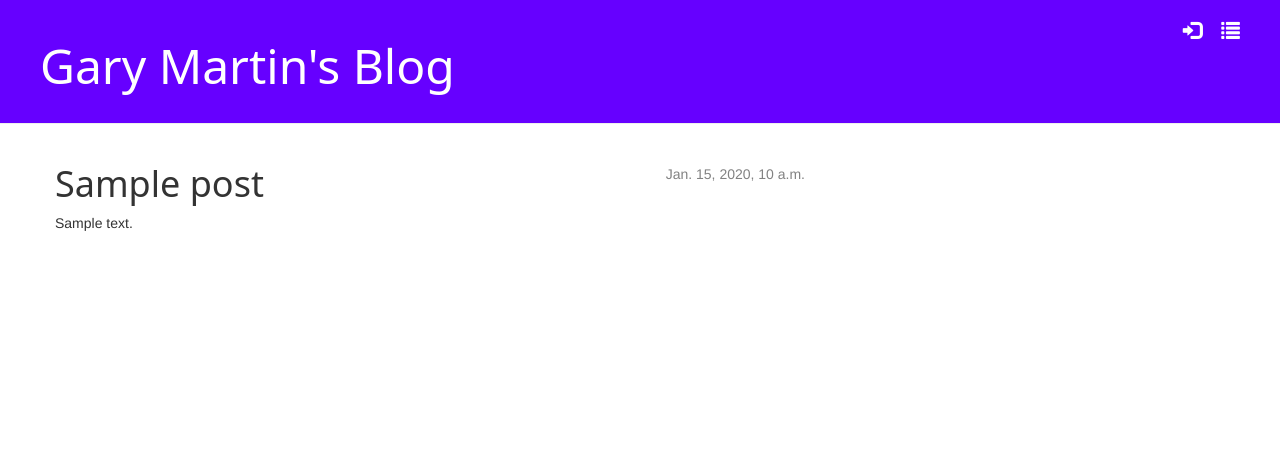
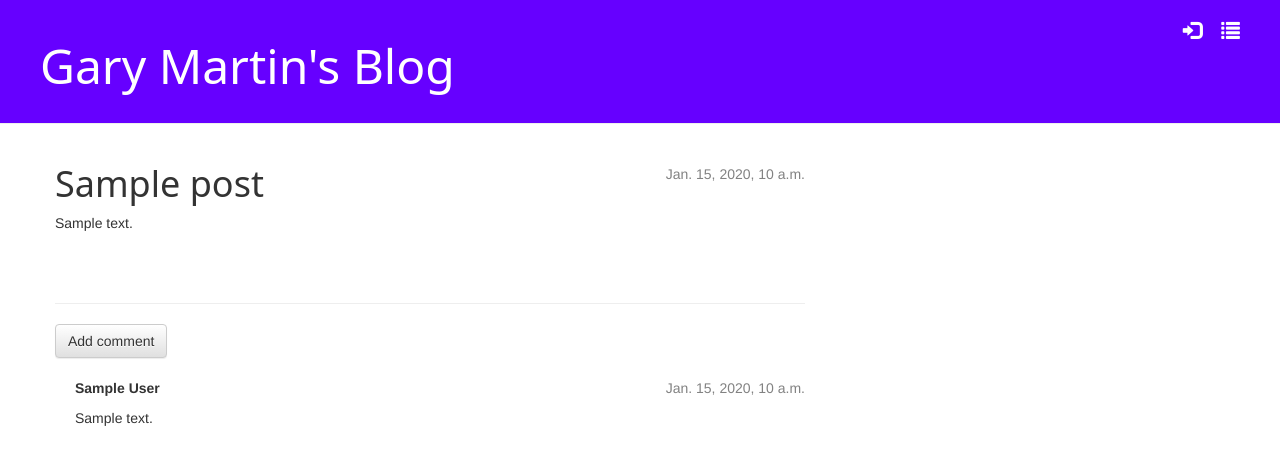
Before and after one commit to garym/dgblog, a Django app: page /post/1/ in a window 1280 px wide. Shown: the top 465 px of the page. Run offline with Django 3.2, Linux system fonts and the light colour scheme; tables that the repository leaves empty hold one stand-in row (values such as "Sample post"); some libraries are stand-ins or nearby versions.

Commit message:
Add approvable comments

```diff
--- a/blog/admin.py
+++ b/blog/admin.py
@@ -1,4 +1,5 @@
 from django.contrib import admin
-from .models import Post
+from .models import Post, Comment
 
 admin.site.register(Post)
+admin.site.register(Comment)
--- a/blog/models.py
+++ b/blog/models.py
@@ -8,10 +8,8 @@ class Post(models.Model):
     title = models.CharField(max_length=200)
     text = models.TextField()
     text_markdown = models.TextField(default='')
-    created_date = models.DateTimeField(
-            default=timezone.now)
-    published_date = models.DateTimeField(
-            blank=True, null=True)
+    created_date = models.DateTimeField(default=timezone.now)
+    published_date = models.DateTimeField(blank=True, null=True)
 
     def save(self):
         self.text = markdown.markdown(self.text_markdown)
@@ -25,5 +23,23 @@ class Post(models.Model):
         self.published_date = None
         self.save()
 
+    def approved_comments(self):
+        return self.comments.filter(approved_comment=True)
+
     def __str__(self):
         return self.title
+
+
+class Comment(models.Model):
+    post = models.ForeignKey('blog.Post', related_name="comments")
+    author = models.CharField(max_length=200)
+    text = models.TextField()
+    created_date = models.DateTimeField(default=timezone.now)
+    approved_comment = models.BooleanField(default=False)
+
+    def approve(self):
+        self.approved_comment = True
+        self.save()
+
+    def __str__(self):
+        return self.text
--- a/blog/static/css/blog.css
+++ b/blog/static/css/blog.css
@@ -21,6 +21,10 @@ h1, h2, h3, h4 {
 .date {
   float: right;
   color: #828282;
+}
+
+.comment {
+  margin: 20px 0px 20px 20px;
 }
 
 .save {
--- a/blog/templates/blog/post_detail.html
+++ b/blog/templates/blog/post_detail.html
@@ -11,4 +11,23 @@
     <h1>{{ post.title }}</h1>
     <p>{{ post.text|safe|linebreaks }}</p>
   </div>
+  <hr>
+  <a class="btn btn-default" href="{% url 'add_comment_to_post' pk=post.pk %}">Add comment</a>
+  {% for comment in post.comments.all %}
+    {% if user.is_authenticated or comment.approved_comment %}
+    <div class="comment">
+      <div class="date">
+        {{ comment.created_date }}
+        {% if not comment.approved_comment %}
+          <a class="btn btn-default" href="{% url 'comment_remove' pk=comment.pk %}"><span class="glyphicon glyphicon-remove"></span></a>
+          <a class="btn btn-default" href="{% url 'comment_approve' pk=comment.pk %}"><span class="glyphicon glyphicon-ok"></span></a>
+        {% endif %}
+      </div>
+      <strong>{{ comment.author }}</strong>
+      <p>{{ comment.text|linebreaks }}</p>
+    </div>
+    {% endif %}
+  {% empty %}
+    <p>No moderated comments.</p>
+  {% endfor %}
 {% endblock %}
--- a/blog/templates/blog/post_list.html
+++ b/blog/templates/blog/post_list.html
@@ -9,6 +9,7 @@
             </div>
             <h2><a href="{% url 'post_detail' pk=post.pk %}">{{ post.title }}</a></h2>
             <p>{{ post.text|linebreaks }}</p>
+            <a href="{% url 'blog.views.post_detail' pk=post.pk %}">Comments: {{ post.approved_comments.count }}</a>
           </div>
           {% endfor %}
 {% endblock %}
--- a/blog/urls.py
+++ b/blog/urls.py
@@ -10,4 +10,7 @@ urlpatterns = [
     url(r'^post/(?P<pk>[0-9]+)/publish/$', views.post_publish, name='post_publish'),
     url(r'^post/(?P<pk>[0-9]+)/unpublish/$', views.post_unpublish, name='post_unpublish'),
     url(r'^post/(?P<pk>[0-9]+)/remove/$', views.post_remove, name='post_remove'),
+    url(r'^post/(?P<pk>[0-9]+)/comment/$', views.add_comment_to_post, name='add_comment_to_post'),
+    url(r'^comment/(?P<pk>[0-9]+)/approve/$', views.comment_approve, name='comment_approve'),
+    url(r'^comment/(?P<pk>[0-9]+)/remove/$', views.comment_remove, name='comment_remove'),
 ]
--- a/blog/views.py
+++ b/blog/views.py
@@ -1,8 +1,8 @@
 from django.contrib.auth.decorators import login_required
 from django.shortcuts import render, get_object_or_404, redirect
 from django.utils import timezone
-from .models import Post
-from .forms import PostForm
+from .models import Post, Comment
+from .forms import PostForm, CommentForm
 
 
 def post_list(request):
@@ -10,15 +10,18 @@ def post_list(request):
         published_date__lte=timezone.now()).order_by('published_date')
     return render(request, 'blog/post_list.html', {'posts': posts})
 
+
 @login_required
 def post_draft_list(request):
     posts = Post.objects.filter(
         published_date__isnull=True).order_by('created_date')
     return render(request, 'blog/post_draft_list.html', {'posts': posts})
 
+
 def post_detail(request, pk):
     post = get_object_or_404(Post, pk=pk)
     return render(request, 'blog/post_detail.html', {'post': post})
+
 
 @login_required
 def post_new(request):
@@ -32,6 +35,7 @@ def post_new(request):
     else:
         form = PostForm()
     return render(request, 'blog/post_edit.html', {'form': form})
+
 
 @login_required
 def post_edit(request, pk):
@@ -47,11 +51,13 @@ def post_edit(request, pk):
         form = PostForm(instance=post)
     return render(request, 'blog/post_edit.html', {'form': form})
 
+
 @login_required
 def post_publish(request, pk):
     post = get_object_or_404(Post, pk=pk)
     post.publish()
     return redirect('post_detail', pk=pk)
+
 
 @login_required
 def post_unpublish(request, pk):
@@ -59,8 +65,39 @@ def post_unpublish(request, pk):
     post.unpublish()
     return redirect('post_detail', pk=pk)
 
+
 @login_required
 def post_remove(request, pk):
     post = get_object_or_404(Post, pk=pk)
     post.delete()
     return redirect('post_list')
+
+
+def add_comment_to_post(request, pk):
+    post = get_object_or_404(Post, pk=pk)
+    if request.method == "POST":
+        form = CommentForm(request.POST)
+        if form.is_valid():
+            comment = form.save(commit=False)
+            comment.post = post
+            comment.approved_comment = False
+            comment.save()
+            return redirect('blog.views.post_detail', pk=post.pk)
+    else:
+        form = CommentForm()
+    return render(request, 'blog/add_comment_to_post.html', {'form': form})
+
+
+@login_required
+def comment_approve(request, pk):
+    comment = get_object_or_404(Comment, pk=pk)
+    comment.approve()
+    return redirect('blog.views.post_detail', pk=comment.post.pk)
+
+
+@login_required
+def comment_remove(request, pk):
+    comment = get_object_or_404(Comment, pk=pk)
+    post_pk = comment.post.pk
+    comment.delete()
+    return redirect('blog.views.post_detail', pk=post_pk)
```
Also changed, not shown: blog/forms.py (+9 -1 lines), blog/templates/blog/add_comment_to_post.html (added, +9 -0 lines), blog/migrations/0004_comment.py (added).
